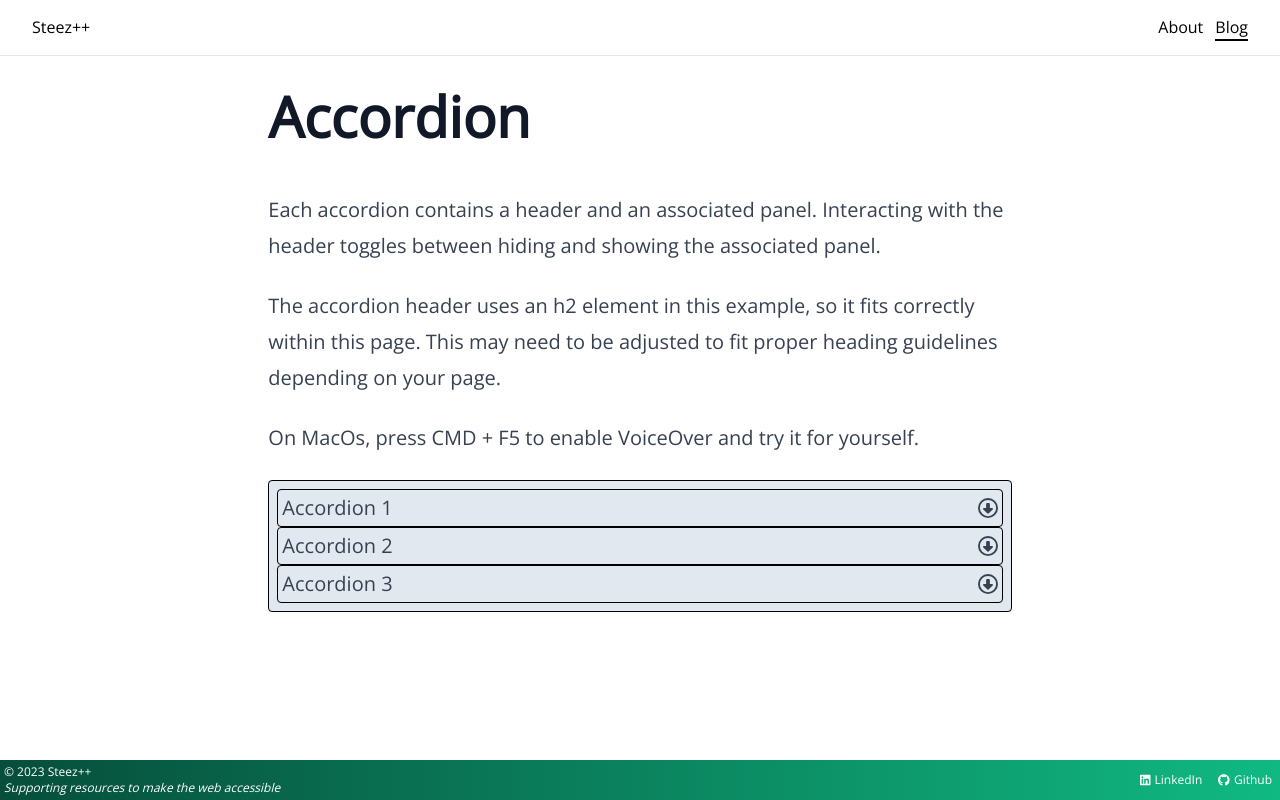
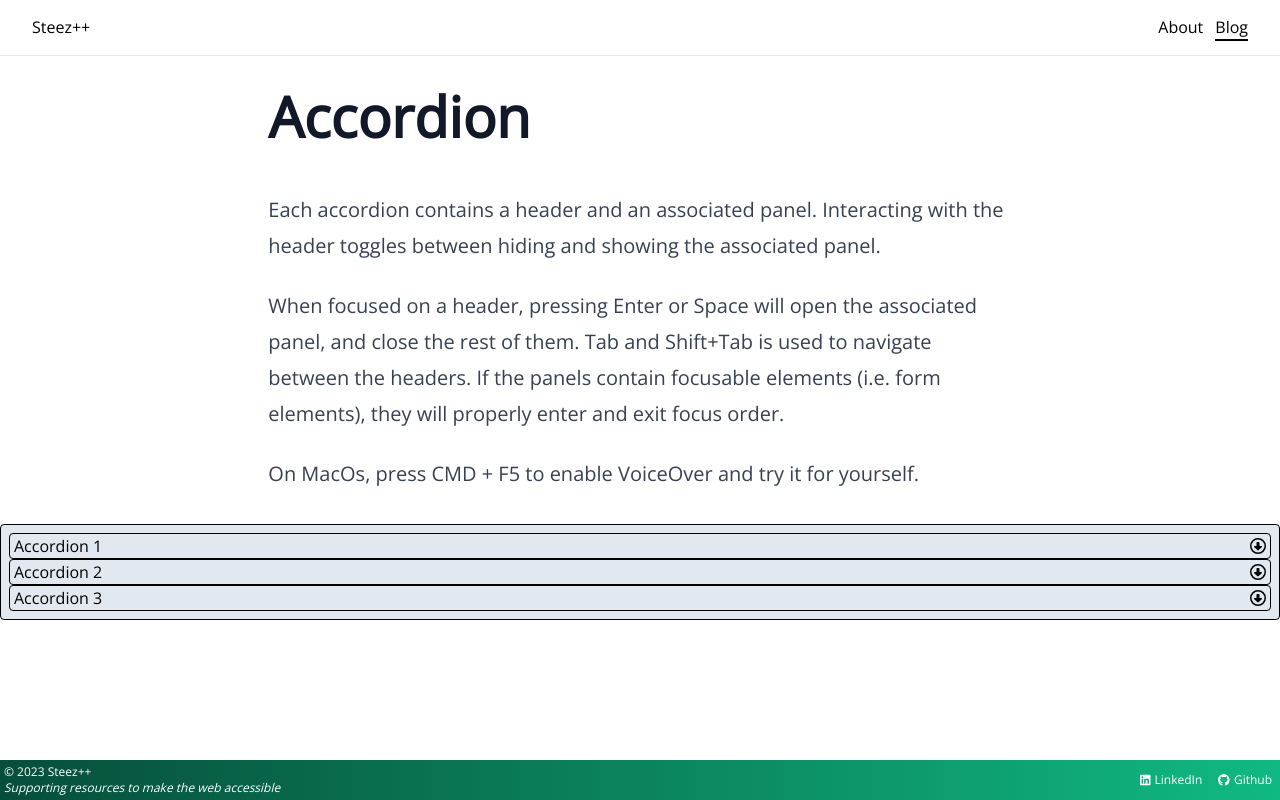
Before and after one commit to steezplusplus/Accessible-Web-Components, a Next.js app: page /blog/accordion in a window 1280 px wide. Built offline with nearby package versions, Linux system fonts and the light colour scheme.

Commit message:
feat: write short blog post for accordion

```diff
--- a/app/blog/accordion/page.tsx
+++ b/app/blog/accordion/page.tsx
@@ -17,22 +17,25 @@ const panels: PanelProps[] = [
 
 export default function Page() {
   return (
-    <article className="prose mx-auto mt-8 md:prose-lg lg:prose-xl">
+    <>
+      <article className="prose mx-auto my-8 md:prose-lg lg:prose-xl">
+        <header>
           <h1>Accordion</h1>
+        </header>
         <p>
           Each accordion contains a header and an associated panel. Interacting with the header
           toggles between hiding and showing the associated panel.
         </p>
         <p>
-        The accordion header uses an h2 element in this example, so it fits correctly within this page.
-        This may need to be adjusted to fit proper heading guidelines depending on your page.
+          When focused on a header, pressing Enter or Space will open the associated panel, and close the rest of them.
+          Tab and Shift+Tab is used to navigate between the headers.
+          If the panels contain focusable elements (i.e. form elements), they will properly enter and exit focus order.
         </p>
         <p>
           On MacOs, press CMD + F5 to enable VoiceOver and try it for yourself.
         </p>
-      <div className="not-prose">
+      </article>
       <Accordion panels={panels} />
-      </div>
-    </article>
+    </>
   );
 }
```
Lines whose indentation alone changed are shown as unchanged.
